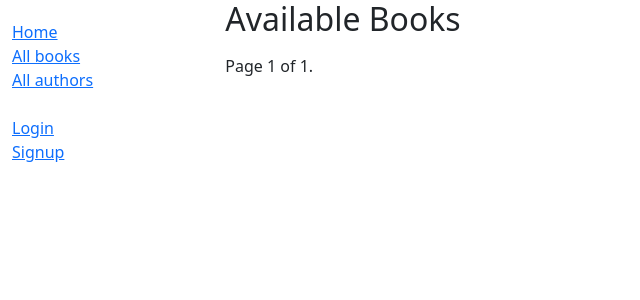
After one commit to benjaminmeneque/local-library, a Django app: page /catalog/availablebooks/ in a window 1280 px wide. The commit adds this page. Shown: the top 300 px of the page, without its empty margins (0-640 px from the left). Run offline with Django 5.2, Linux system fonts and the light colour scheme; data that the repository does not hold is empty.

Commit message:
add update view, available books list,bookinstance updateform

```diff
--- a/catalog/urls.py
+++ b/catalog/urls.py
@@ -35,4 +35,11 @@ urlpatterns = [
         views.BookInstanceCreate.as_view(),
         name="book_instance-create",
     ),
+    path(
+        "bookinstance/<uuid:pk>/update/",
+        views.BookInstanceUpdate.as_view(),
+        name="book_instance-update",
+    ),
+    # available books
+    path("availablebooks/", views.available_book, name="available-books"),
 ]
--- a/catalog/views.py
+++ b/catalog/views.py
@@ -1,15 +1,22 @@
 import datetime
+from multiprocessing import context
 
 from django.contrib.auth.decorators import login_required, permission_required
 from django.contrib.auth.forms import UserCreationForm
 from django.contrib.auth.mixins import LoginRequiredMixin, PermissionRequiredMixin
+from django.core.paginator import EmptyPage, PageNotAnInteger, Paginator
 from django.http import HttpResponseRedirect
 from django.shortcuts import get_object_or_404, render
 from django.urls import reverse, reverse_lazy
 from django.views import generic
 from django.views.generic.edit import CreateView, DeleteView, UpdateView
 
-from catalog.forms import AuthorForm, BookInstanceForm, RenewBookForm
+from catalog.forms import (
+    AuthorForm,
+    BookInstanceForm,
+    BookInstanceUpdateForm,
+    RenewBookForm,
+)
 from catalog.models import Author, Book, BookInstance, Genre, Language
 
 
@@ -43,6 +50,29 @@ def index(request):
 
     # Render the HTML template index.html with the data in the context variable
     return render(request, "catalog/index.html", context=context)
+
+
+def available_book(request):
+    instances_available = BookInstance.objects.filter(status__exact="a")
+
+    # Number of items per page
+    items_per_page = 10  # You can change this value as per your requirement
+
+    paginator = Paginator(instances_available, items_per_page)
+    page_number = request.GET.get("page")
+
+    try:
+        instances_available = paginator.page(page_number)
+    except PageNotAnInteger:
+        # If page is not an integer, deliver first page.
+        instances_available = paginator.page(1)
+    except EmptyPage:
+        # If page is out of range (e.g. 9999), deliver last page of results.
+        instances_available = paginator.page(paginator.num_pages)
+
+    context = {"available_books": instances_available}
+
+    return render(request, "catalog/available_book.html", context=context)
 
 
 class SignUpView(CreateView):
@@ -205,3 +235,11 @@ class BookInstanceCreate(PermissionRequiredMixin, CreateView):
     model = BookInstance
     form_class = BookInstanceForm
     permission_required = "catalog.add_bookinstance"
+    success_url = reverse_lazy("book_instance-create")
+
+
+class BookInstanceUpdate(PermissionRequiredMixin, UpdateView):
+    model = BookInstance
+    form_class = BookInstanceUpdateForm
+    permission_required = "catalog.change_bookinstance"
+    success_url = reverse_lazy("all-borrowed")
--- /dev/null
+++ b/templates/catalog/available_book.html
@@ -0,0 +1,28 @@
+{% extends "base.html" %}
+
+{% block content %}
+<h2>Available Books</h2>
+<ul>
+    {% for book_instance in available_books %}
+    <li>{{ book_instance.book }}</li>
+    {% endfor %}
+</ul>
+<!-- Pagination links -->
+<div class="pagination">
+    <span class="step-links">
+        {% if available_books.has_previous %}
+        <a href="?page=1">&laquo; first</a>
+        <a href="?page={{ available_books.previous_page_number }}">previous</a>
+        {% endif %}
+
+        <span class="current">
+            Page {{ available_books.number }} of {{ available_books.paginator.num_pages }}.
+        </span>
+
+        {% if available_books.has_next %}
+        <a href="?page={{ available_books.next_page_number }}">next</a>
+        <a href="?page={{ available_books.paginator.num_pages }}">last &raquo;</a>
+        {% endif %}
+    </span>
+</div>
+{% endblock %}
--- a/templates/catalog/index.html
+++ b/templates/catalog/index.html
@@ -13,7 +13,7 @@
 <ul>
     <li><strong>Books:</strong> {{ num_books }}</li>
     <li><strong>Copies:</strong> {{ num_instances }}</li>
-    <li><strong>Copies available:</strong> {{ num_instances_available }}</li>
+    <li><strong>Copies available:</strong><a href="{% url 'available-books' %}">{{ num_instances_available }}</a></li>
     <li><strong>Authors:</strong> {{ num_authors }}</li>
     <li><strong>Genres:</strong> {{ num_genres }}</li>
 </ul>
```
Also changed, not shown: catalog/forms.py (+20 -0 lines), templates/catalog/book_detail.html (+5 -4 lines).
